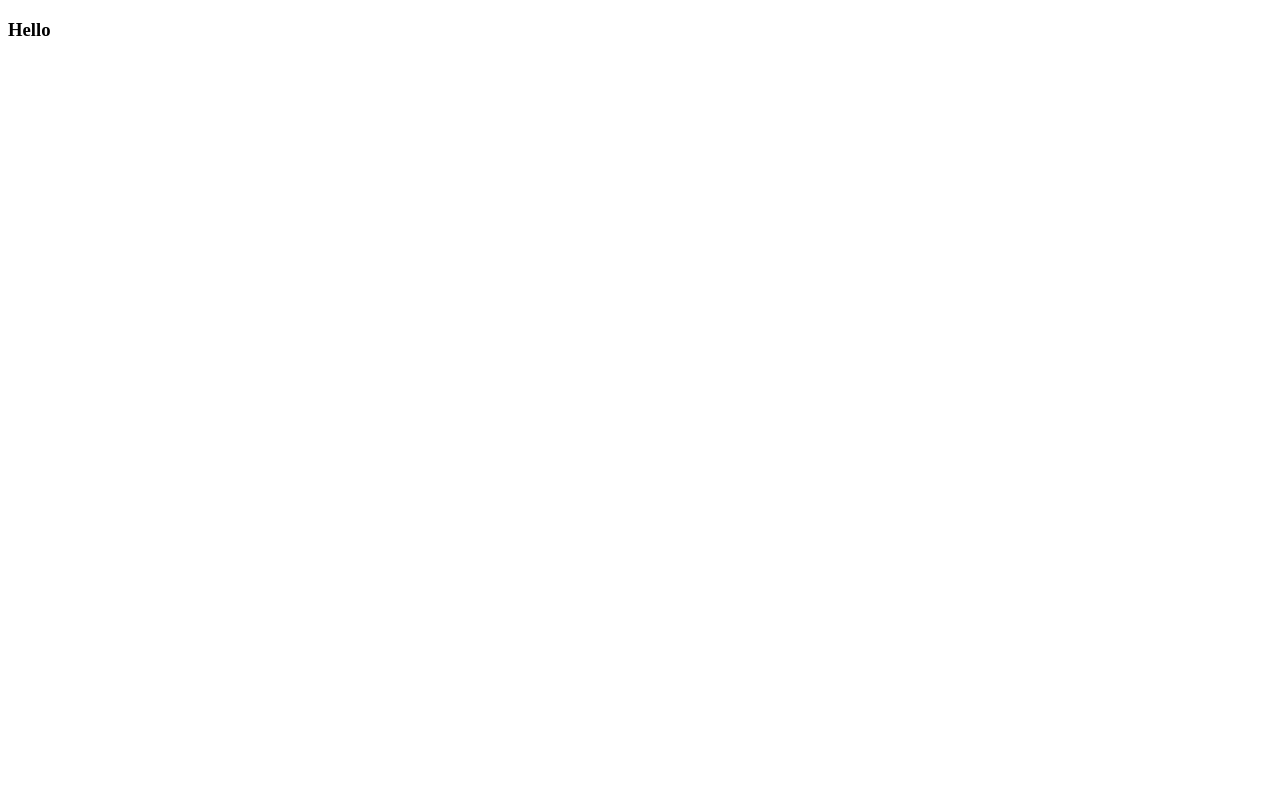
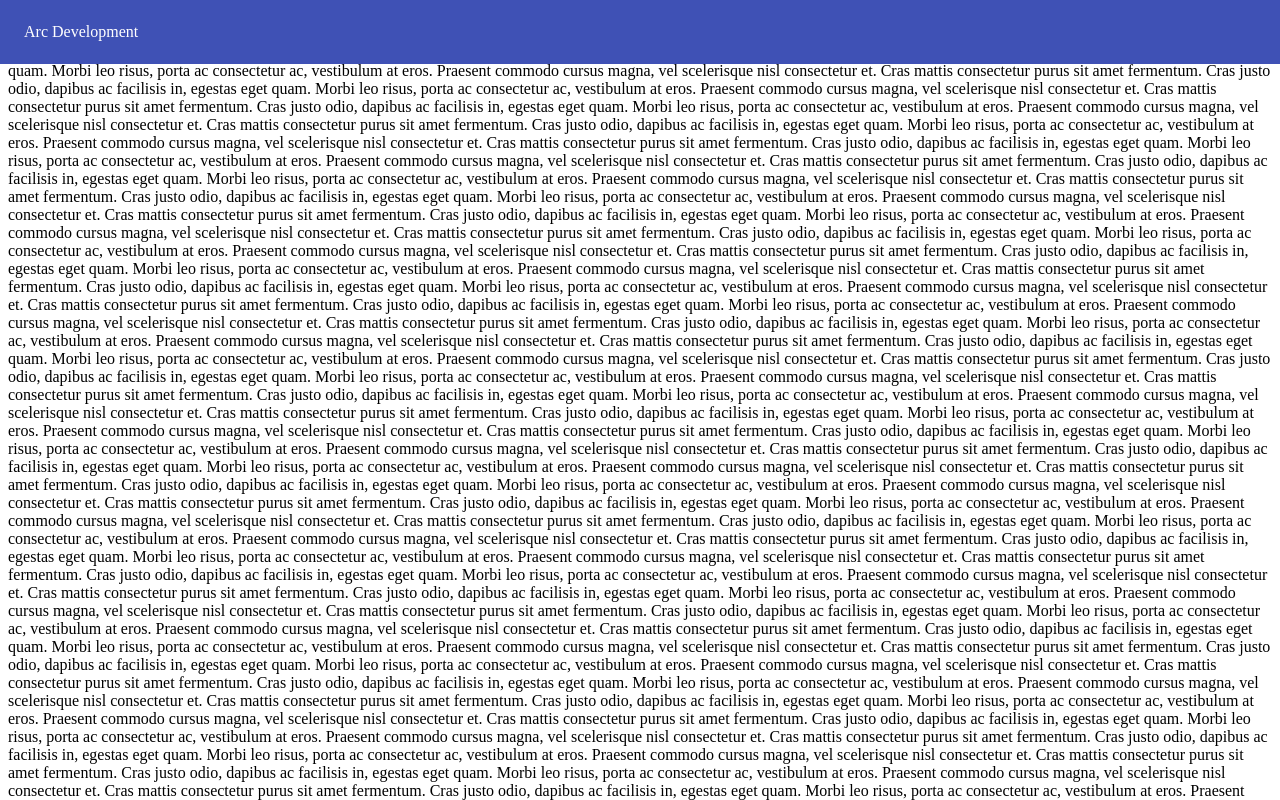
Before and after one commit to Moazam05/Material-Ui-Website, a React (Create React App) app: page / in a window 1280 px wide. Shown: the top 800 px of the page. Built offline with nearby package versions, Linux system fonts and the light colour scheme.

Commit message:
AppBar & AppBar Transition

```diff
--- a/src/App.js
+++ /dev/null
@@ -1,13 +0,0 @@
-import React, { Component } from 'react';
-
-class App extends Component {
-  render() {
-    return (
-      <>
-        <h3>Hello</h3>
-      </>
-    );
-  }
-}
-
-export default App;
--- /dev/null
+++ b/src/components/App.js
@@ -0,0 +1,22 @@
+import React, { Component } from 'react';
+import Header from './ui/Header';
+
+class App extends Component {
+  render() {
+    return (
+      <>
+        <Header />
+        {[...new Array(120)]
+          .map(
+            () => `Cras mattis consectetur purus sit amet fermentum.
+Cras justo odio, dapibus ac facilisis in, egestas eget quam.
+Morbi leo risus, porta ac consectetur ac, vestibulum at eros.
+Praesent commodo cursus magna, vel scelerisque nisl consectetur et.`
+          )
+          .join('\n')}
+      </>
+    );
+  }
+}
+
+export default App;
--- /dev/null
+++ b/src/components/ui/Header.js
@@ -0,0 +1,30 @@
+import React from 'react';
+import AppBar from '@material-ui/core/AppBar';
+import Toolar from '@material-ui/core/Toolbar';
+import useScrollTrigger from '@material-ui/core/useScrollTrigger';
+
+function ElevationScroll(props) {
+  const { children } = props;
+  // Note that you normally won't need to set the window ref as useScrollTrigger
+  // will default to window.
+  const trigger = useScrollTrigger({
+    disableHysteresis: true,
+    threshold: 0,
+  });
+
+  return React.cloneElement(children, {
+    elevation: trigger ? 4 : 0,
+  });
+}
+
+export default function Header() {
+  return (
+    <>
+      <ElevationScroll>
+        <AppBar position='fixed'>
+          <Toolar>Arc Development</Toolar>
+        </AppBar>
+      </ElevationScroll>
+    </>
+  );
+}
--- a/src/index.js
+++ b/src/index.js
@@ -1,7 +1,7 @@
 import React from 'react';
 import ReactDOM from 'react-dom';
 // import './index.css';
-import App from './App';
+import App from './components/App';
 import reportWebVitals from './reportWebVitals';
 
 ReactDOM.render(
```
Also changed, not shown: 2 other files (tests, documents, lock files or other folders).
